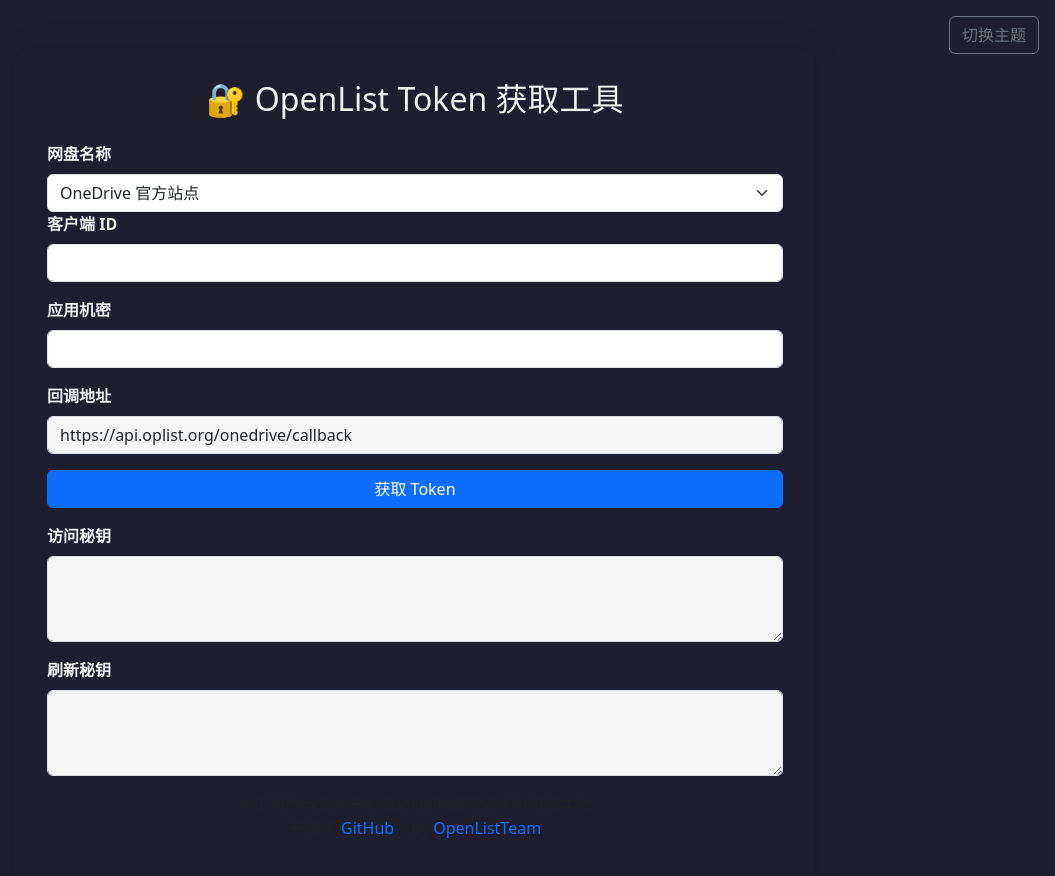
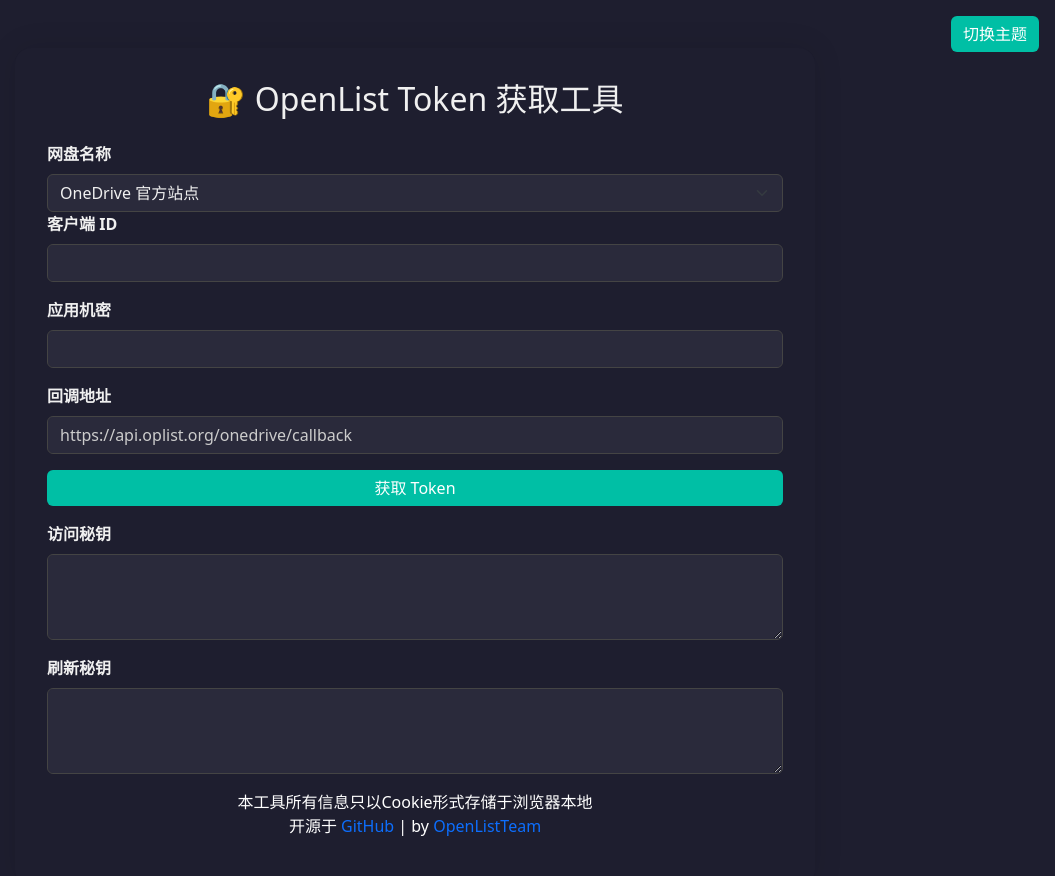
Before and after one commit to zhiqinnya/OpenList-APIPages, a website: page public/index.html in a window 1280 px wide. Both pictures are taken after a click on the button "切换主题". Shown: the whole page, without its empty margins (225-1280 px from the left). Drawn offline with nearby package versions, Linux system fonts and the light colour scheme; some packages are replaced by stand-ins of ours; a script that the page names is missing.

Commit message:
Update index.html
修复暗黑模式下输入框、按钮不变问题

```diff
--- a/public/index.html
+++ b/public/index.html
@@ -1,3 +1,4 @@
+
 <!DOCTYPE html>
 <html lang="zh-CN" data-theme="light">
 <head>
@@ -53,8 +54,45 @@
         a {
             text-decoration: none;
         }
+
+        [data-theme="dark"] body {
+            background-color: var(--bg-color-dark);
+            color: var(--text-color-dark);
+        }
+
+        [data-theme="dark"] .form-control {
+            background-color: #2a2a3b;
+            color: #f0f0f0;
+            border-color: #444;
+        }
+
+        [data-theme="dark"] .form-control:read-only {
+            background-color: #2a2a3b;
+            color: #ccc;
+            border-color: #444;
+        }
+
+        [data-theme="dark"] .form-select {
+            background-color: #2a2a3b;
+            color: #f0f0f0;
+            border-color: #444;
+        }
+
+        [data-theme="dark"] .btn {
+            background-color: #00bfa5;
+            color: #ffffff;
+            border: none;
+        }
+
+        [data-theme="dark"] .btn:hover {
+            background-color: #00a58e;
+            color: #ffffff;
+        }
+
+        [data-theme="dark"] p {
+            color: #ffffff;
+        }
     </style>
-
 </head>
 <body>
 <div class="toggle-theme">
@@ -105,8 +143,9 @@
         <div class="text-muted text-center">
             <p style="text-align:center">
                 本工具所有信息只以Cookie形式存储于浏览器本地<br>
-                开源于 <a href=" " target="_blank">GitHub</a> | by <a href="https://github.com/OpenListTeam"
-                                                                      target="_blank">OpenListTeam</a>
+                开源于 <a href="https://github.com/OpenListTeam/cf-worker-api" target="_blank">GitHub</a> | by <a
+                    href="https://github.com/OpenListTeam"
+                    target="_blank">OpenListTeam</a>
             </p>
         </div>
     </div>
@@ -139,7 +178,6 @@
             // 解析响应内容 ===============================================
             const response_data = await response.json();
             if (response.status === 200) {
-                // window.open(response_data.text)
                 window.location.href = response_data.text;
             } else Swal.fire({
                 icon: 'error',
@@ -189,6 +227,16 @@
         const client_key = urlParams.get("client_key");
         const access_token = urlParams.get("access_token");
         const refresh_token = urlParams.get("refresh_token");
+        const message_err = urlParams.get("message_err");
+        if (message_err && client_uid) {
+            Swal.fire({
+                position: 'top',
+                icon: 'error',
+                title: '授权失败',
+                text: message_err,
+                showConfirmButton: true,
+            });
+        }
         document.getElementById("client-id").value = client_uid;
         document.getElementById("app-secret").value = client_key;
         document.getElementById("access-token").value = access_token;
```
